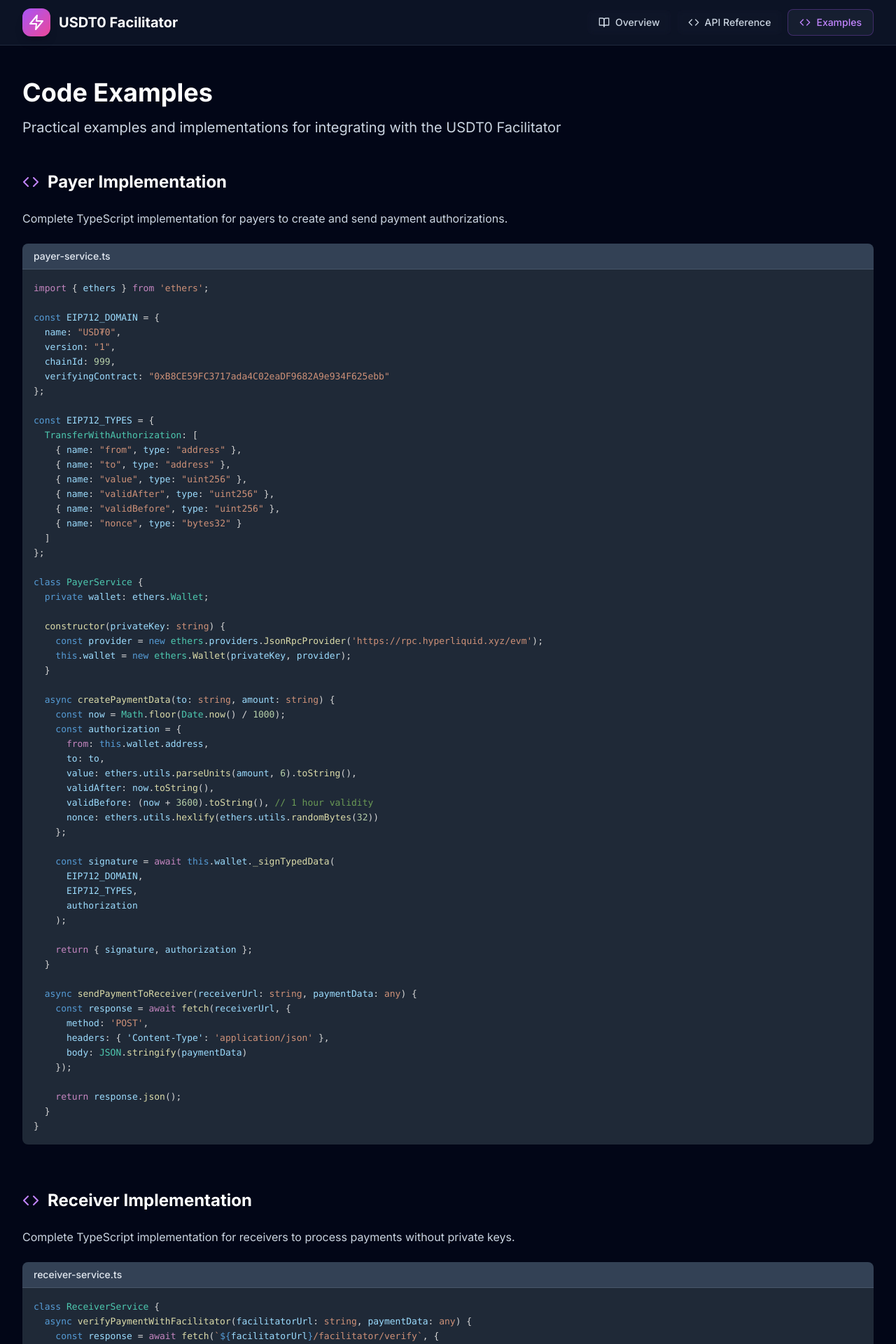
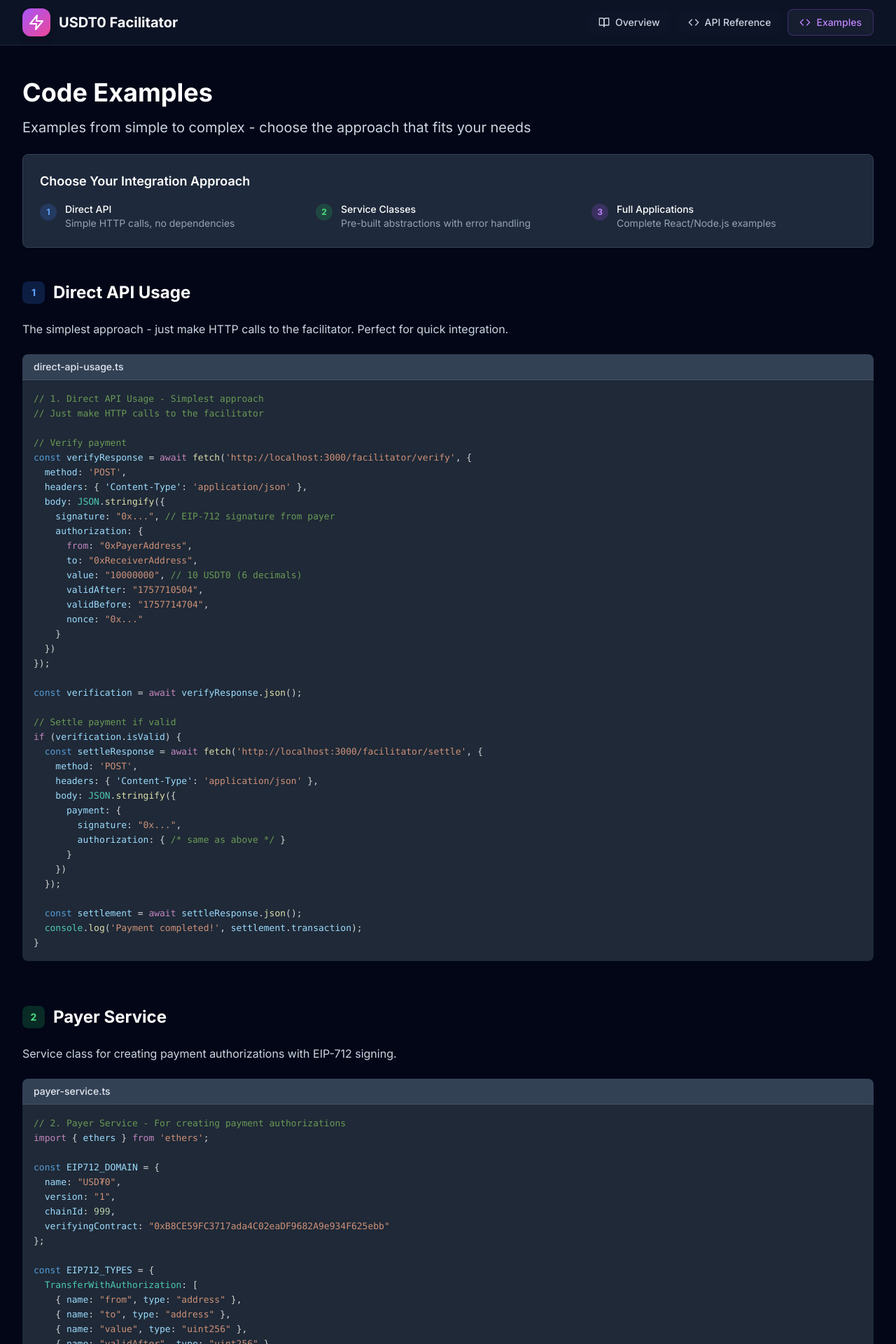
Before and after one commit to operari-xyz/a2aonHypeEVM-docs, a Next.js app: page /examples in a window 1280 px wide. Shown: the top 1920 px of the page at 70% size. Built offline with nearby package versions, Linux system fonts and the light colour scheme.

Commit message:
fix: made the exmaples little less complex

```diff
--- a/src/app/api/page.tsx
+++ b/src/app/api/page.tsx
@@ -155,6 +155,27 @@ export default function APIPage() {
         <p className="text-green-300 text-sm">
           No authentication required - the facilitator is designed for public use.
         </p>
+      </div>
+
+      {/* Quick Usage */}
+      <div className="bg-blue-900 border border-blue-700 rounded-lg p-6 mb-12">
+        <div className="flex items-center mb-4">
+          <Zap className="w-5 h-5 text-blue-400 mr-2" />
+          <h2 className="text-lg font-semibold text-blue-200">Quick Usage</h2>
+        </div>
+        <p className="text-blue-300 text-sm mb-4">
+          The facilitator is just 2 simple API endpoints. Here's how to use them:
+        </p>
+        <div className="grid grid-cols-1 md:grid-cols-2 gap-4 text-sm">
+          <div>
+            <div className="font-medium text-blue-200 mb-2">1. Verify Payment (Optional)</div>
+            <div className="text-blue-300">Check if payment is valid before settling</div>
+          </div>
+          <div>
+            <div className="font-medium text-blue-200 mb-2">2. Settle Payment</div>
+            <div className="text-blue-300">Execute the payment (facilitator pays gas)</div>
+          </div>
+        </div>
       </div>
 
       {/* Endpoints Overview */}
--- a/src/app/examples/page.tsx
+++ b/src/app/examples/page.tsx
@@ -1,7 +1,47 @@
 import { Code, Play, Copy, CheckCircle } from 'lucide-react'
 import CodeBlock from '@/components/CodeBlock'
 
-const payerExample = `import { ethers } from 'ethers';
+const directApiExample = `// 1. Direct API Usage - Simplest approach
+// Just make HTTP calls to the facilitator
+
+// Verify payment
+const verifyResponse = await fetch('http://localhost:3000/facilitator/verify', {
+  method: 'POST',
+  headers: { 'Content-Type': 'application/json' },
+  body: JSON.stringify({
+    signature: "0x...", // EIP-712 signature from payer
+    authorization: {
+      from: "0xPayerAddress",
+      to: "0xReceiverAddress",
+      value: "10000000", // 10 USDT0 (6 decimals)
+      validAfter: "1757710504",
+      validBefore: "1757714704",
+      nonce: "0x..."
+    }
+  })
+});
+
+const verification = await verifyResponse.json();
+
+// Settle payment if valid
+if (verification.isValid) {
+  const settleResponse = await fetch('http://localhost:3000/facilitator/settle', {
+    method: 'POST',
+    headers: { 'Content-Type': 'application/json' },
+    body: JSON.stringify({
+      payment: {
+        signature: "0x...",
+        authorization: { /* same as above */ }
+      }
+    })
+  });
+
+  const settlement = await settleResponse.json();
+  console.log('Payment completed!', settlement.transaction);
+}`
+
+const payerExample = `// 2. Payer Service - For creating payment authorizations
+import { ethers } from 'ethers';
 
 const EIP712_DOMAIN = {
   name: "USD₮0",
@@ -48,19 +88,10 @@ class PayerService {
 
     return { signature, authorization };
   }
-
-  async sendPaymentToReceiver(receiverUrl: string, paymentData: any) {
-    const response = await fetch(receiverUrl, {
-      method: 'POST',
-      headers: { 'Content-Type': 'application/json' },
-      body: JSON.stringify(paymentData)
-    });
-
-    return response.json();
-  }
 }`
 
-const receiverExample = `class ReceiverService {
+const receiverExample = `// 3. Receiver Service - For processing payments
+class ReceiverService {
   async verifyPaymentWithFacilitator(facilitatorUrl: string, paymentData: any) {
     const response = await fetch(\`\${facilitatorUrl}/facilitator/verify\`, {
       method: 'POST',
@@ -260,31 +291,83 @@ export default function ExamplesPage() {
         <h1 className="text-4xl font-bold text-white mb-4">
           Code Examples
         </h1>
-        <p className="text-xl text-gray-300">
-          Practical examples and implementations for integrating with the USDT0 Facilitator
+        <p className="text-xl text-gray-300 mb-6">
+          Examples from simple to complex - choose the approach that fits your needs
         </p>
+
+        {/* Approach Overview */}
+        <div className="bg-gray-800 border border-gray-700 rounded-lg p-6">
+          <h2 className="text-lg font-semibold text-white mb-4">Choose Your Integration Approach</h2>
+          <div className="grid grid-cols-1 md:grid-cols-3 gap-4 text-sm">
+            <div className="flex items-start">
+              <div className="w-6 h-6 bg-blue-500/20 rounded-full flex items-center justify-center mr-3 mt-0.5">
+                <span className="text-blue-400 font-bold text-xs">1</span>
+              </div>
+              <div>
+                <div className="font-medium text-white">Direct API</div>
+                <div className="text-gray-400">Simple HTTP calls, no dependencies</div>
+              </div>
+            </div>
+            <div className="flex items-start">
+              <div className="w-6 h-6 bg-green-500/20 rounded-full flex items-center justify-center mr-3 mt-0.5">
+                <span className="text-green-400 font-bold text-xs">2</span>
+              </div>
+              <div>
+                <div className="font-medium text-white">Service Classes</div>
+                <div className="text-gray-400">Pre-built abstractions with error handling</div>
+              </div>
+            </div>
+            <div className="flex items-start">
+              <div className="w-6 h-6 bg-purple-500/20 rounded-full flex items-center justify-center mr-3 mt-0.5">
+                <span className="text-purple-400 font-bold text-xs">3</span>
+              </div>
+              <div>
+                <div className="font-medium text-white">Full Applications</div>
+                <div className="text-gray-400">Complete React/Node.js examples</div>
+              </div>
+            </div>
+          </div>
+        </div>
       </div>
 
-      {/* Payer Implementation */}
+      {/* Direct API Usage */}
       <div className="mb-16">
         <div className="flex items-center mb-6">
-          <Code className="w-6 h-6 text-primary-400 mr-3" />
-          <h2 className="text-2xl font-bold text-white">Payer Implementation</h2>
+          <div className="w-8 h-8 bg-blue-500/20 rounded-lg flex items-center justify-center mr-3">
+            <span className="text-blue-400 font-bold text-sm">1</span>
+          </div>
+          <h2 className="text-2xl font-bold text-white">Direct API Usage</h2>
         </div>
         <p className="text-gray-300 mb-6">
-          Complete TypeScript implementation for payers to create and send payment authorizations.
+          The simplest approach - just make HTTP calls to the facilitator. Perfect for quick integration.
+        </p>
+        <CodeBlock code={directApiExample} language="typescript" title="direct-api-usage.ts" />
+      </div>
+
+      {/* Payer Service */}
+      <div className="mb-16">
+        <div className="flex items-center mb-6">
+          <div className="w-8 h-8 bg-green-500/20 rounded-lg flex items-center justify-center mr-3">
+            <span className="text-green-400 font-bold text-sm">2</span>
+          </div>
+          <h2 className="text-2xl font-bold text-white">Payer Service</h2>
+        </div>
+        <p className="text-gray-300 mb-6">
+          Service class for creating payment authorizations with EIP-712 signing.
         </p>
         <CodeBlock code={payerExample} language="typescript" title="payer-service.ts" />
       </div>
 
-      {/* Receiver Implementation */}
+      {/* Receiver Service */}
       <div className="mb-16">
         <div className="flex items-center mb-6">
-          <Code className="w-6 h-6 text-primary-400 mr-3" />
-          <h2 className="text-2xl font-bold text-white">Receiver Implementation</h2>
+          <div className="w-8 h-8 bg-purple-500/20 rounded-lg flex items-center justify-center mr-3">
+            <span className="text-purple-400 font-bold text-sm">3</span>
+          </div>
+          <h2 className="text-2xl font-bold text-white">Receiver Service</h2>
         </div>
         <p className="text-gray-300 mb-6">
-          Complete TypeScript implementation for receivers to process payments without private keys.
+          Service class for processing payments with built-in error handling.
         </p>
         <CodeBlock code={receiverExample} language="typescript" title="receiver-service.ts" />
       </div>
--- a/src/app/page.tsx
+++ b/src/app/page.tsx
@@ -62,29 +62,41 @@ const apiEndpoints = [
   },
 ]
 
-const quickStartCode = `// Step 1: Payer creates payment
-const payer = new PayerService('payer_private_key');
-const paymentData = await payer.createPaymentData(
-  '0xReceiverAddress',
-  '10.0' // 10 USDT0
-);
+const quickStartCode = `// Simple API Usage - Direct HTTP calls to facilitator
 
-// Step 2: Receiver processes payment (no private key needed!)
-const receiver = new ReceiverService();
+// Step 1: Verify payment (optional but recommended)
+const verifyResponse = await fetch('http://localhost:3000/facilitator/verify', {
+  method: 'POST',
+  headers: { 'Content-Type': 'application/json' },
+  body: JSON.stringify({
+    signature: "0x...", // EIP-712 signature from payer
+    authorization: {
+      from: "0xPayerAddress",
+      to: "0xReceiverAddress",
+      value: "10000000", // 10 USDT0 (6 decimals)
+      validAfter: "1757710504",
+      validBefore: "1757714704",
+      nonce: "0x..."
+    }
+  })
+});
 
-// Verify payment (optional)
-const verification = await receiver.verifyPaymentWithFacilitator(
-  'http://localhost:3000',
-  paymentData
-);
+const verification = await verifyResponse.json();
 
+// Step 2: Settle payment (facilitator pays gas)
 if (verification.isValid) {
-  // Settle payment (facilitator pays gas)
-  const settlement = await receiver.settlePaymentWithFacilitator(
-    'http://localhost:3000',
-    paymentData
-  );
+  const settleResponse = await fetch('http://localhost:3000/facilitator/settle', {
+    method: 'POST',
+    headers: { 'Content-Type': 'application/json' },
+    body: JSON.stringify({
+      payment: {
+        signature: "0x...",
+        authorization: { /* same as above */ }
+      }
+    })
+  });
 
+  const settlement = await settleResponse.json();
   console.log('Payment completed!', settlement.transaction);
 }`
 
@@ -194,6 +206,58 @@ export default function HomePage() {
         </div>
       </div>
 
+      {/* Integration Guide */}
+      <div className="section-padding">
+        <div className="animate-fade-in-up">
+          <h2 className="text-4xl md:text-5xl font-bold text-white text-center mb-16">
+            How to Integrate
+          </h2>
+          <div className="grid grid-cols-1 lg:grid-cols-2 gap-8">
+            <div className="card">
+              <div className="flex items-center mb-4">
+                <div className="w-12 h-12 bg-blue-500/20 rounded-xl flex items-center justify-center mr-4">
+                  <Code className="w-6 h-6 text-blue-400" />
+                </div>
+                <h3 className="text-xl font-bold text-white">Direct API Calls</h3>
+              </div>
+              <p className="text-gray-300 mb-4">
+                Make simple HTTP requests to the facilitator endpoints. Perfect for quick integration or when you want full control.
+              </p>
+              <ul className="text-sm text-gray-400 space-y-2">
+                <li>• Just 2 endpoints: <code>/verify</code> and <code>/settle</code></li>
+                <li>• No additional dependencies</li>
+                <li>• Works with any programming language</li>
+                <li>• See the Quick Start example above</li>
+              </ul>
+            </div>
+
+            <div className="card">
+              <div className="flex items-center mb-4">
+                <div className="w-12 h-12 bg-green-500/20 rounded-xl flex items-center justify-center mr-4">
+                  <Users className="w-6 h-6 text-green-400" />
+                </div>
+                <h3 className="text-xl font-bold text-white">Service Abstractions</h3>
+              </div>
+              <p className="text-gray-300 mb-4">
+                Use pre-built service classes for more complex applications. Handles EIP-712 signing and error management.
+              </p>
+              <ul className="text-sm text-gray-400 space-y-2">
+                <li>• <code>PayerService</code> - Creates payment authorizations</li>
+                <li>• <code>ReceiverService</code> - Processes payments</li>
+                <li>• Built-in error handling and retries</li>
+                <li>• See the Examples page for full implementations</li>
+              </ul>
+            </div>
+          </div>
+
+          <div className="mt-8 text-center">
+            <p className="text-gray-400 text-sm">
+              <strong>Choose your approach:</strong> Direct API calls for simplicity, or service abstractions for complex applications.
+            </p>
+          </div>
+        </div>
+      </div>
+
       {/* API Endpoints Preview */}
       <div className="section-padding">
         <div className="animate-fade-in-up">
```
